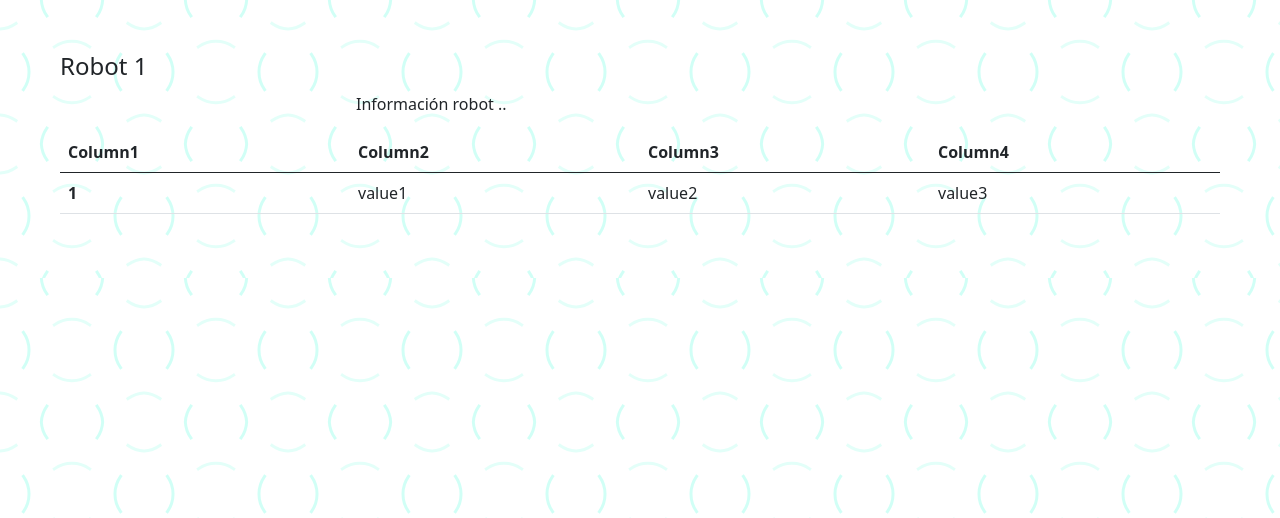
After one commit to jesusaldanamartin/web_engineering, a Flask app: template templates/prueba.html in a window 1280 px wide. The commit adds this page. Shown: the top 518 px of the page. Run offline with Flask 3, Linux system fonts and the light colour scheme; the template is opened without the code that fills it, so the values that code supplies are empty; some libraries are stand-ins or nearby versions.

Commit message:
alinear template robot

```diff
--- /dev/null
+++ b/templates/prueba.html
@@ -0,0 +1,57 @@
+<!DOCTYPE html>
+<html>
+
+<head>
+    <link href="https://cdn.jsdelivr.net/npm/bootstrap@5.0.2/dist/css/bootstrap.min.css" rel="stylesheet"
+        integrity="sha384-EVSTQN3/azprG1Anm3QDgpJLIm9Nao0Yz1ztcQTwFspd3yD65VohhpuuCOmLASjC" crossorigin="anonymous" />
+    <meta http-equiv="Content-Type" content="text/html; charset=UTF-8" />
+    <link rel="stylesheet" type="text/css" href="../static/css/style.css" />
+</head>
+
+<body class="bg">
+
+    <title>Detalles Robot</title>
+    <script src="https://cdn.jsdelivr.net/npm/sweetalert2@11"></script>
+
+    <div class="main-container h-400 row p-5 mx-0">
+        <legend>Robot 1</legend>
+
+        <div class="col-6 my-auto mx-auto h-200">
+            <p>
+                Información robot ..
+            </p>
+        </div>
+
+        <div class= "ol-4 my-auto mx-auto h-200">
+            <table class="table">
+                <thead>
+                    <tr>
+                        <th scope="col">Column1</th>
+                        <th scope="col">Column2</th>
+                        <th scope="col">Column3</th>
+                        <th scope="col">Column4</th>
+                    </tr>
+                </thead>
+                <tbody>
+                    <tr>
+                        <th scope="row">1</th>
+                        <td>value1</td>
+                        <td>value2</td>
+                        <td>value3</td>
+                    </tr>
+                </tbody>
+            </table>
+        </div>
+    </div>
+
+    <script src="https://cd
+n.jsdelivr.net/npm/popper.js@1.16.0/dist/umd/popper.min.js"
+        integrity="sha384-Q6E9RHvbIyZFJoft+2mJbHaEWldlvI9IOYy5n3zV9zzTtmI3UksdQRVvoxMfooAo" crossorigin="anonymous">
+        </script>
+    <script src="https://stackpath.bootstrapcdn.com/bootstrap/5.0.0-alpha1/js/bootstrap.min.js"
+        integrity="sha384-oesi62hOLfzrys4LxRF63OJCXdXDipiYWBnvTl9Y9/TRlw5xlKIEHpNyvvDShgf/" crossorigin="anonymous">
+        </script>
+
+</body>
+
+</html>
```
Also changed, not shown: templates/template_robot.html (+7 -9 lines).
